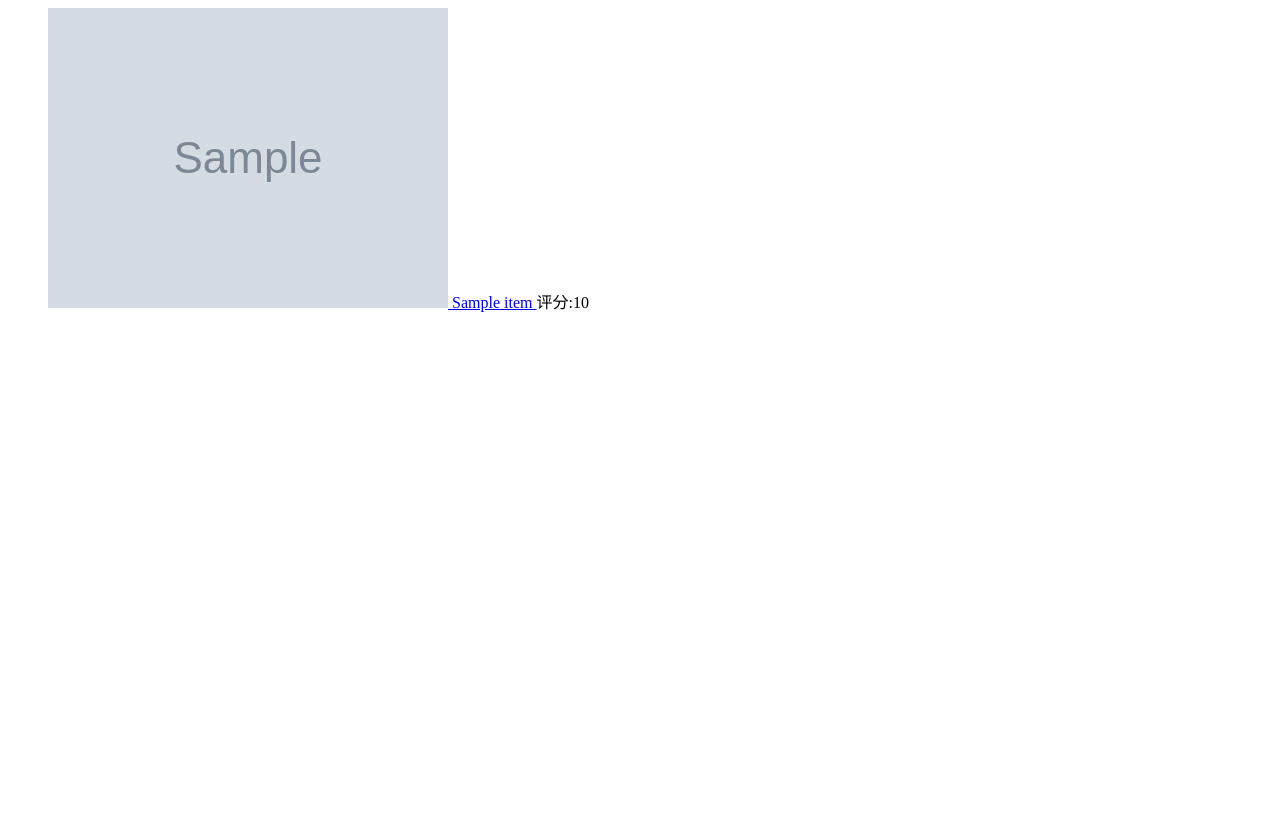
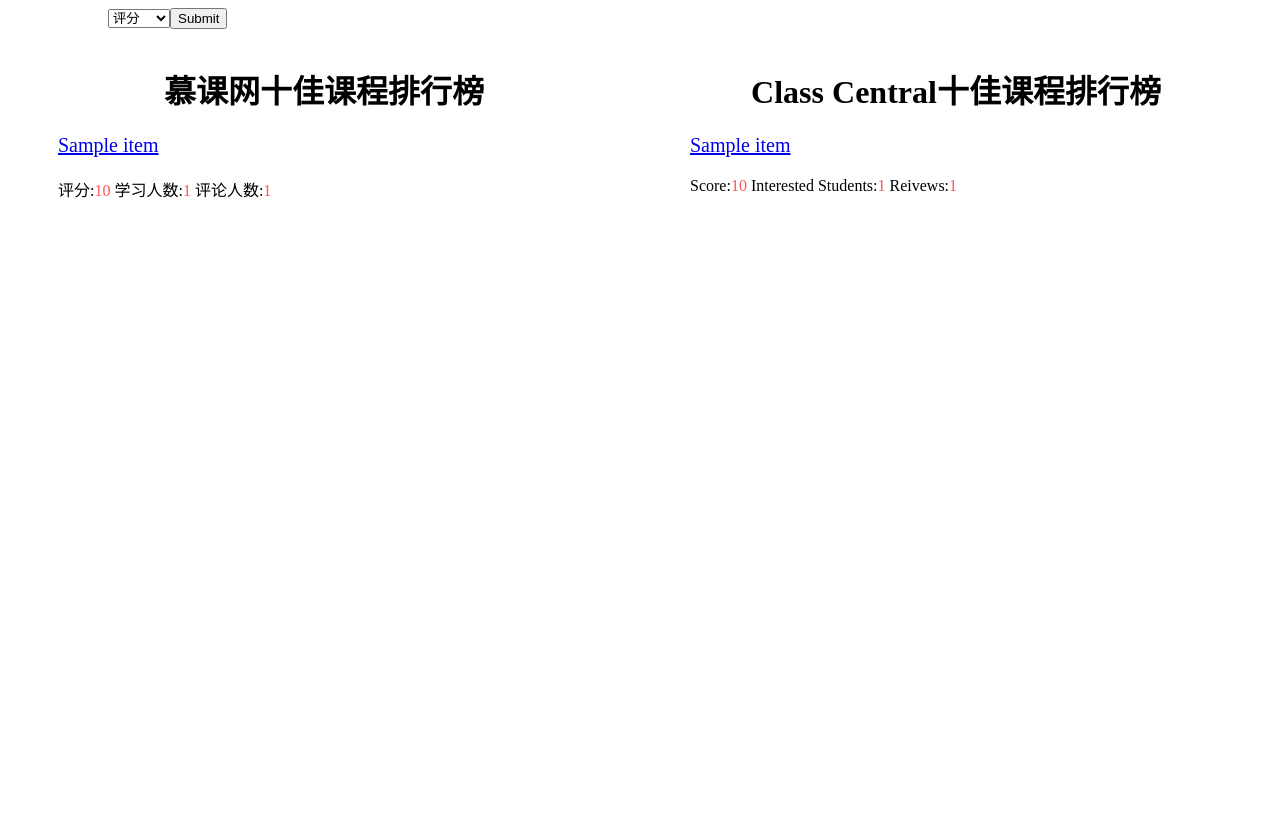
Before and after one commit to BitTigerInst/CourseWebCrawler, a Django app: template display/Display/rank/templates/rank.html in a window 1280 px wide. Before the commit the page ends 312 px from the top, so only its background shows below. Run offline with Django 3.2, Linux system fonts and the light colour scheme; the template is opened without the code that fills it: most values are stand-ins (such as "Sample title", 1, 10 or a date in 2020); grey boxes marked "Sample" are stand-in pictures.

Commit message:
add sort type

```diff
--- a/display/Display/rank/templates/rank.html
+++ b/display/Display/rank/templates/rank.html
@@ -2,17 +2,48 @@
 <html>
 <head>
 	<title>十佳课程排行榜</title>
+<style>
+span{
+	color: #ff5555
+}
+</style>
 </head>
 <body>
-<ul>
-{% for item in RankList %}
+<div class="rank_container" style="width:100%;height:100%">
+<div class="sort_name" style="padding-left:100px;border:1px">
+<form>
+<select name="sort">
+<option value="score">评分</option>
+<option value="student_num">学生数</option>
+<option value="review_num">评论数</option>
+<input type="submit" value="Submit" />
+</form>
+</div>
+<div class="imooc_rank" style="float:left;width:50%;height:100%">
+<h1 style="text-align:center"> 慕课网十佳课程排行榜 </h1>
+<ul style="padding-left:50px">
+{% for item in ImoocList %}
 <div>
 <a target="_blank" href="{{item.url}}">
-<img src="{{ item.img_url }}" />
-{{ item.name}}
-</a>  评分:{{ item.score}}
+<p style="font-size:20px">{{ item.name}}</p></a>
+评分:<span>{{ item.score}}</span>   学习人数:<span>{{ item.student_num }}</span>   评论人数:<span>{{ item.review_num }}</span>
 </div>
 {% endfor %}
 </ul>
+</div>
+
+<div class="class_central_rank" style="float:left;width:50%;height:100%">
+<h1 style="text-align:center"> Class Central十佳课程排行榜 </h1>
+<ul style="padding-left:50px">
+{% for item in ClassCentralList %}
+<div>
+<a target="_blank" href="{{item.url}}">
+<p style="font-size:20px">{{ item.name}}</p>
+</a>  Score:<span>{{ item.score}}</span>   Interested Students:<span>{{ item.student_num }}</span>   Reivews:<span>{{ item.review_num}}</span>
+</div>
+{% endfor %}
+</ul>
+</div>
+</div>
 </body>
 </html>
```
Also changed, not shown: display/Display/rank/views.py (+5 -2 lines).
